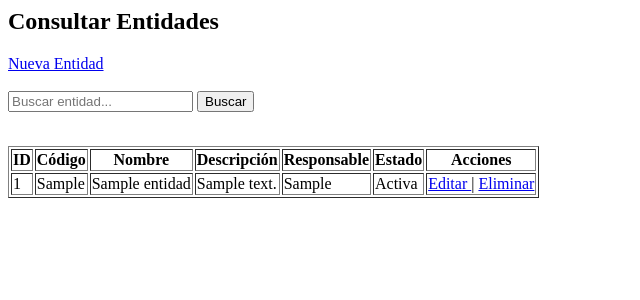
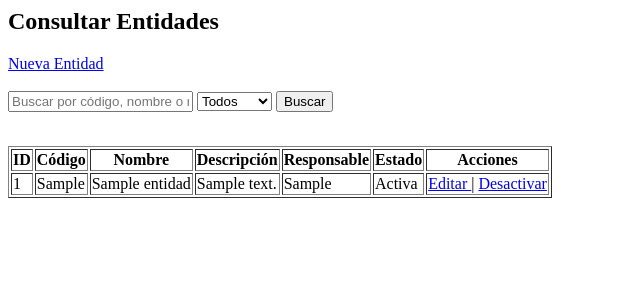
Before and after one commit to Lmcambisaca/sipeip_djang, a Django app: page /entidades/consultar/ in a window 1280 px wide. Shown: the top 300 px of the page, without its empty margins (0-640 px from the left). Run offline with Django 5.2, Linux system fonts and the light colour scheme; tables that the repository leaves empty hold one stand-in row (values such as "Sample post").

Commit message:
Completa activación y desactivación de entidades

```diff
--- a/entidades/templates/entidades/consultar_entidad.html
+++ b/entidades/templates/entidades/consultar_entidad.html
@@ -1,12 +1,4 @@
 <h2>Consultar Entidades</h2>
-
-{% if mensaje %}
-
-<p style="color:red;">
-    {{ mensaje }}
-</p>
-
-{% endif %}
 
 <a href="{% url 'registrar_entidad' %}">
     Nueva Entidad
@@ -19,9 +11,23 @@
     <input
         type="text"
         name="buscar"
-        placeholder="Buscar entidad..."
-        value="{{ request.GET.buscar }}"
+        placeholder="Buscar por código, nombre o responsable"
+        value="{{ buscar }}"
     >
+
+    <select name="estado">
+
+        <option value="">Todos</option>
+
+        <option value="1" {% if estado == "1" %}selected{% endif %}>
+            Activas
+        </option>
+
+        <option value="0" {% if estado == "0" %}selected{% endif %}>
+            Inactivas
+        </option>
+
+    </select>
 
     <button type="submit">
         Buscar
@@ -40,6 +46,14 @@
         </p>
 
     {% endfor %}
+
+{% endif %}
+
+{% if mensaje %}
+
+<p style="color:red;">
+    {{ mensaje }}
+</p>
 
 {% endif %}
 
@@ -68,56 +82,50 @@
         <tr>
 
             <td>{{ entidad.id }}</td>
-
             <td>{{ entidad.codigo }}</td>
-
             <td>{{ entidad.nombre }}</td>
-
             <td>{{ entidad.descripcion }}</td>
-
             <td>{{ entidad.responsable }}</td>
 
             <td>
 
                 {% if entidad.estado %}
-
                     Activa
-
                 {% else %}
-
                     Inactiva
-
                 {% endif %}
 
             </td>
 
             <td>
 
-                <a href="{% url 'editar_entidad' entidad.id %}">
-                    Editar
-                </a>
+    <a href="{% url 'editar_entidad' entidad.id %}">
+        Editar
+    </a>
 
-                |
+    |
 
-                <a
-    href="{% url 'eliminar_entidad' entidad.id %}"
-    onclick="return confirm('¿Está seguro de eliminar esta entidad?');"
->
-    Eliminar
-</a>
+    {% if entidad.estado %}
 
-            </td>
+        <a
+            href="{% url 'cambiar_estado_entidad' entidad.id %}"
+            onclick="return confirm('¿Desea desactivar esta entidad?');"
+        >
+            Desactivar
+        </a>
 
-        </tr>
+    {% else %}
 
-        {% empty %}
+        <a
+            href="{% url 'cambiar_estado_entidad' entidad.id %}"
+            onclick="return confirm('¿Desea activar esta entidad?');"
+        >
+            Activar
+        </a>
 
-        <tr>
+    {% endif %}
 
-            <td colspan="7">
-                No existen entidades registradas.
-            </td>
-
+</td>
         </tr>
 
         {% endfor %}
--- a/entidades/urls.py
+++ b/entidades/urls.py
@@ -22,8 +22,9 @@ urlpatterns = [
     ),
 
     path(
-        "eliminar/<int:id>/",
-        views.eliminar_entidad,
-        name="eliminar_entidad"
+        "cambiar_estado/<int:id>/",
+        views.cambiar_estado_entidad,
+        name="cambiar_estado_entidad"
     ),
+
 ]
--- a/entidades/views.py
+++ b/entidades/views.py
@@ -3,6 +3,7 @@ from django.contrib import messages
 
 from .models import Entidad
 from .forms import EntidadForm
+from django.db.models import Q
 
 
 def registrar_entidad(request):
@@ -56,35 +57,44 @@ def registrar_entidad(request):
         }
     )
 
-
 def consultar_entidades(request):
 
-    buscar = request.GET.get("buscar", "")
+    buscar = request.GET.get("buscar", "").strip()
+    estado = request.GET.get("estado", "")
 
-    if buscar:
+    entidades = Entidad.objects.all()
 
-        entidades = Entidad.objects.filter(
-            nombre__icontains=buscar
+    # Buscar por código, nombre o responsable
+    if buscar != "":
+
+        entidades = entidades.filter(
+            Q(codigo__icontains=buscar) |
+            Q(nombre__icontains=buscar) |
+            Q(responsable__icontains=buscar)
         )
 
-    else:
+    # Filtrar por estado
+    if estado == "1":
+        entidades = entidades.filter(estado=True)
 
-        entidades = Entidad.objects.all()
+    elif estado == "0":
+        entidades = entidades.filter(estado=False)
 
     mensaje = ""
 
-    if not entidades.exists():
-        mensaje = "No existen entidades registradas."
+    if entidades.count() == 0:
+        mensaje = "No existen entidades que coincidan con la búsqueda."
 
     return render(
         request,
         "entidades/consultar_entidad.html",
         {
             "entidades": entidades,
-            "mensaje": mensaje
+            "mensaje": mensaje,
+            "buscar": buscar,
+            "estado": estado,
         }
     )
-
 
 def editar_entidad(request, id):
 
@@ -157,3 +167,35 @@ def eliminar_entidad(request, id):
     )
 
     return redirect("consultar_entidades")
+
+def cambiar_estado_entidad(request, id):
+
+    entidad = get_object_or_404(
+        Entidad,
+        id=id
+    )
+
+    # En el futuro aquí validaremos dependencias
+    # cuando exista el módulo Planificación.
+
+    entidad.estado = not entidad.estado
+
+    entidad.save()
+
+    if entidad.estado:
+
+        messages.success(
+            request,
+            "Entidad activada correctamente."
+        )
+
+    else:
+
+        messages.success(
+            request,
+            "Entidad desactivada correctamente."
+        )
+
+    return redirect(
+        "consultar_entidades"
+    )
```
